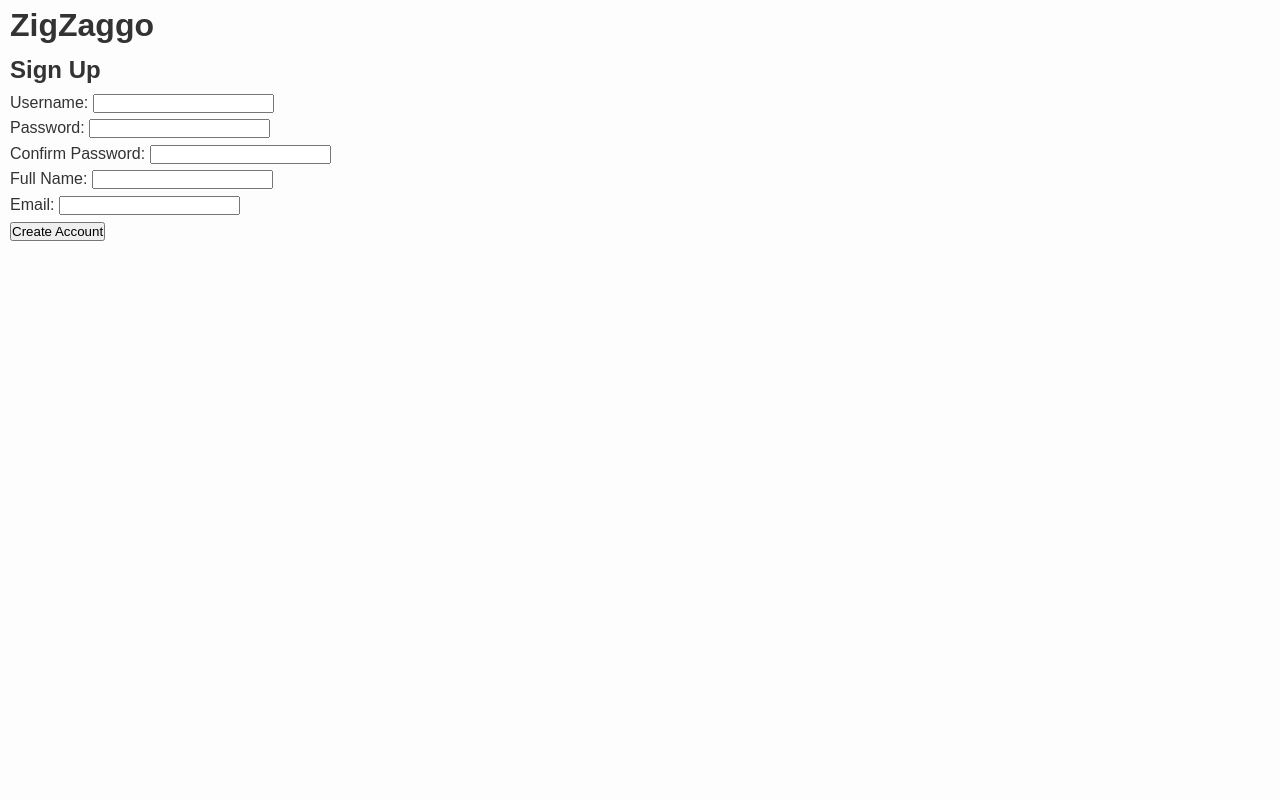
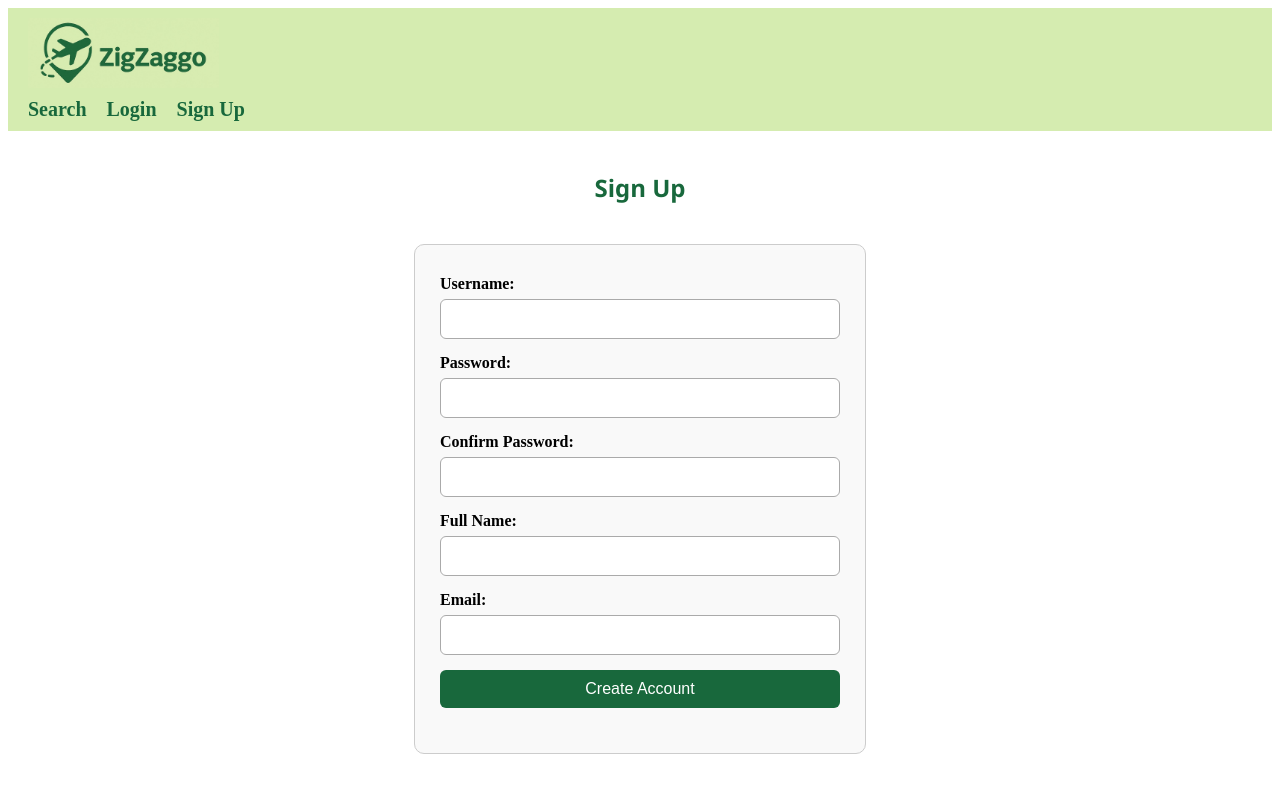
Before and after one commit to Matt-Gallery/Zig-Zaggo, a Node server app: page /auth/sign-up in a window 1280 px wide. Run offline with Node 20, Linux system fonts and the light colour scheme; some libraries are stand-ins or nearby versions.

Commit message:
fixed navbar, updated sign up styling:

```diff
--- a/public/css/_navbar.css
+++ b/public/css/_navbar.css
@@ -11,7 +11,7 @@
   }
 
   .nav-logo {
-    height: 50px;
+    height: 70px;
     width: auto;
     display: block;
   }
@@ -34,6 +34,7 @@
     color: #18683c;
     font-weight: bold;
     transition: color 0.2s;
+    font-size: 20px;
   }
 
   ul.nav-links li a:hover {
--- /dev/null
+++ b/public/css/user.css
@@ -0,0 +1,57 @@
+/* ===== Sign Up Form Styling ===== */
+form {
+    max-width: 400px;
+    margin: 40px auto;
+    padding: 30px 25px;
+    border: 1px solid #ccc;
+    border-radius: 10px;
+    background-color: #f9f9f9;
+  }
+
+  form h2 {
+    text-align: center;
+    margin-bottom: 20px;
+  }
+
+  form div {
+    display: flex;
+    flex-direction: column;
+    margin-bottom: 15px;
+  }
+
+  form label {
+    margin-bottom: 6px;
+    font-weight: bold;
+  }
+
+  form input {
+    padding: 10px;
+    border: 1px solid #aaa;
+    border-radius: 6px;
+    font-size: 1rem;
+  }
+
+  /* Button Styling */
+  form button {
+    padding: 10px;
+    font-size: 1rem;
+    background-color: #18683c;
+    color: white;
+    border: none;
+    border-radius: 6px;
+    cursor: pointer;
+    transition: background-color 0.2s ease;
+  }
+
+  form button:hover {
+    background-color: #145e35;
+  }
+
+/* ===== Heading Styling ===== */
+h2 {
+    text-align: center;
+    font-family: 'Segoe UI', 'Helvetica Neue', Arial, sans-serif;
+    color: #18683c;
+    margin-top: 40px;
+    margin-bottom: 20px;
+  }
--- a/server.js
+++ b/server.js
@@ -46,9 +46,7 @@ app.use(passUserToViews);
 app.use('/search', searchController);
 
 app.get('/', (req, res) => {
-  res.render('index.ejs', {
-    user: req.session.user,
-  });
+  res.render('index.ejs');
 });
 
 
--- a/views/auth/sign-up.ejs
+++ b/views/auth/sign-up.ejs
@@ -2,12 +2,12 @@
 <html lang="en">
 <head>
   <meta charset="UTF-8" />
-  <link rel="stylesheet" href="/css/style.css" />
+  <link rel="stylesheet" href="/css/user.css" />
 
   <title>Sign Up</title>
 </head>
 <body>
-  <h1>ZigZaggo</h1>
+  <%- include('../partials/_navbar') %>
 
 
   <h2>Sign Up</h2>
--- a/views/partials/_navbar.ejs
+++ b/views/partials/_navbar.ejs
@@ -8,7 +8,6 @@
 
   <ul class="nav-links">
     <li><a href="/search">Search</a></li>
-
     <% if (user) { %>
       <li><a href="/auth/sign-out">Logout</a></li>
     <% } else { %>
```
Also changed, not shown: controllers/search.js (+2 -5 lines), views/search/index.ejs (+1 -14 lines), models/resOptions.js (renamed from models/schedules.js).
